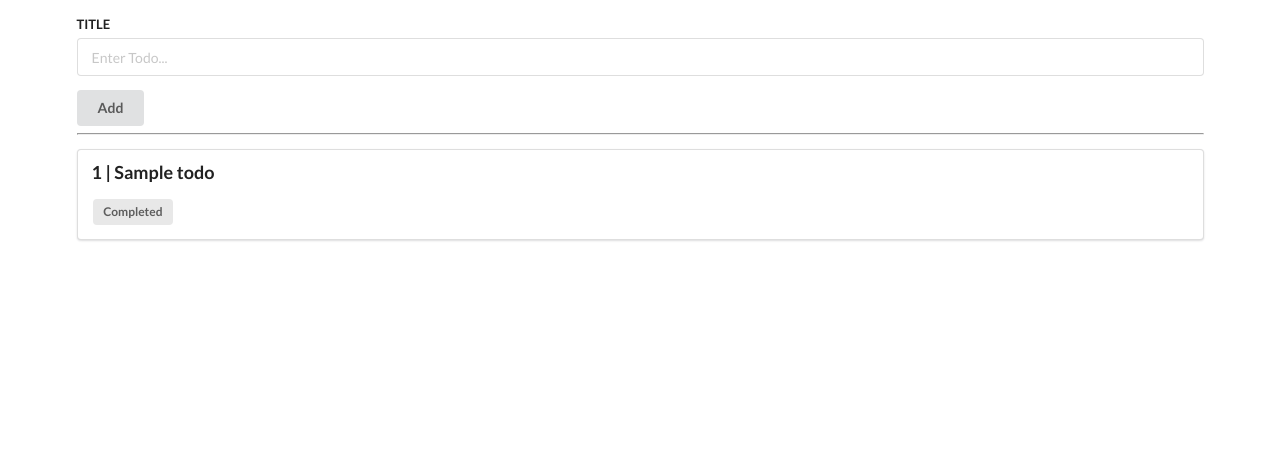
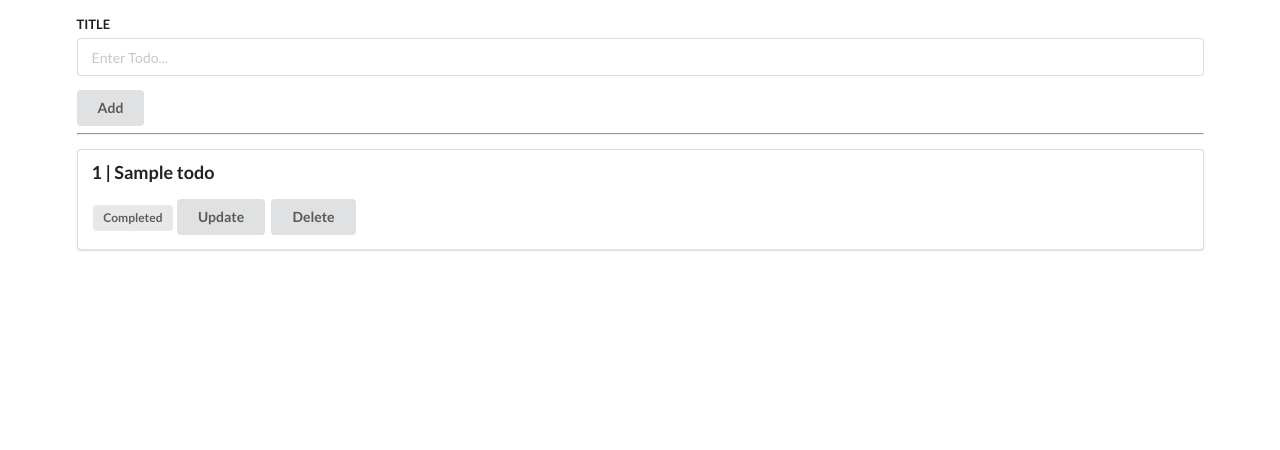
Before and after one commit to franky3553/pytodo, a Flask app: page / in a window 1280 px wide. Shown: the part 42-492 px from the top of the page. Run offline with Flask 2, Linux system fonts and the light colour scheme; tables that the repository leaves empty hold one stand-in row (values such as "Sample post").

Commit message:
define update and delete html action and buttons

```diff
--- a/templates/base.html
+++ b/templates/base.html
@@ -35,6 +35,8 @@
          <span class="ui label">Completed</span>
          {% endif %}
 
+         <a class="ui button" href="/update/{{ todo.id }}">Update</a>
+         <a class="ui button" href="/delete/{{ todo.id }}">Delete</a>
       </div>
       {% endfor %}
   </div>
```
